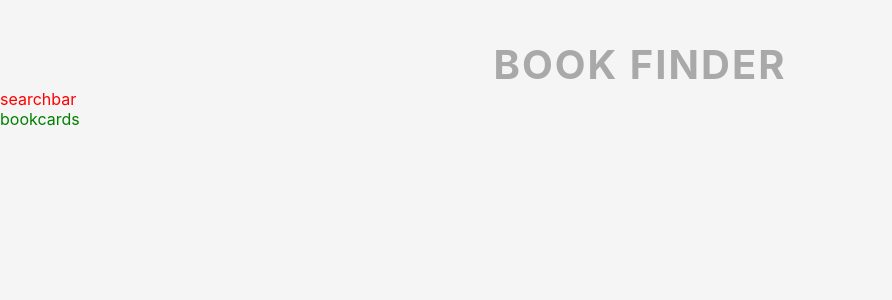
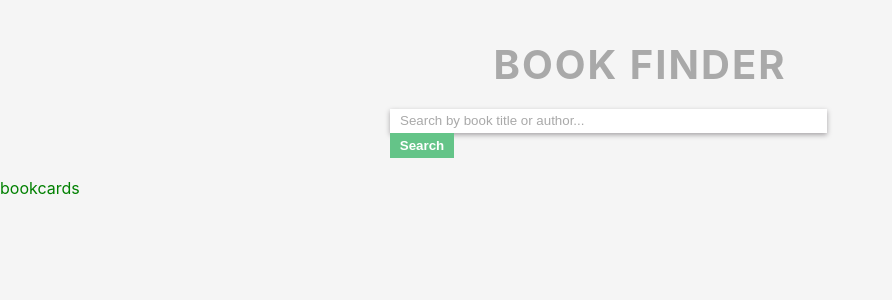
Before and after one commit to maxwelltmorgan/book-finder, a React (Create React App) app: page / in a window 1280 px wide. Shown: the top 300 px of the page, without its empty margins (0-892 px from the left). Built offline with nearby package versions, Linux system fonts and the light colour scheme.

Commit message:
search bar

```diff
--- a/src/components/SearchBar.js
+++ b/src/components/SearchBar.js
@@ -4,9 +4,12 @@ import '../style/SearchBar.css';
 class SearchBar extends React.Component {
     render() {
         return(
-            <div className='search-bar'>
-              searchbar
-            </div>
+            <form className='search-bar'>
+                <div className='search-inner'>
+                    <input className='search-input' type="text" placeholder="Search by book title or author..."/>
+                    <button>Search</button>
+                </div>
+            </form>
         );
     }
 }
--- a/src/style/SearchBar.css
+++ b/src/style/SearchBar.css
@@ -1,3 +1,36 @@
 .search-bar {
-    color: red;
+    width: 100%;
 }
+
+.search-inner {
+    width: 500px;
+    margin: 0 auto;
+    padding: 20px;
+}
+
+.search-input {
+    width: 430px;
+    line-height: 22px;
+    background-color: white;
+    border: none;
+    -webkit-box-shadow: 0px 2px 5px 0px rgba(166,163,166,1);
+    -moz-box-shadow: 0px 2px 5px 0px rgba(166,163,166,1);
+    box-shadow: 0px 2px 5px 0px rgba(166,163,166,1);
+    padding-left: 5px;
+}
+
+.search-input::placeholder {
+    color: darkgrey;
+    padding-left: 5px;
+}
+
+button {
+    width: 64px;
+    margin: 0;
+    padding: 0;
+    border: none;
+    line-height: 25px;
+    background-color: rgb(100, 196, 136);
+    color: white;
+    font-weight: bold;
+}
```
